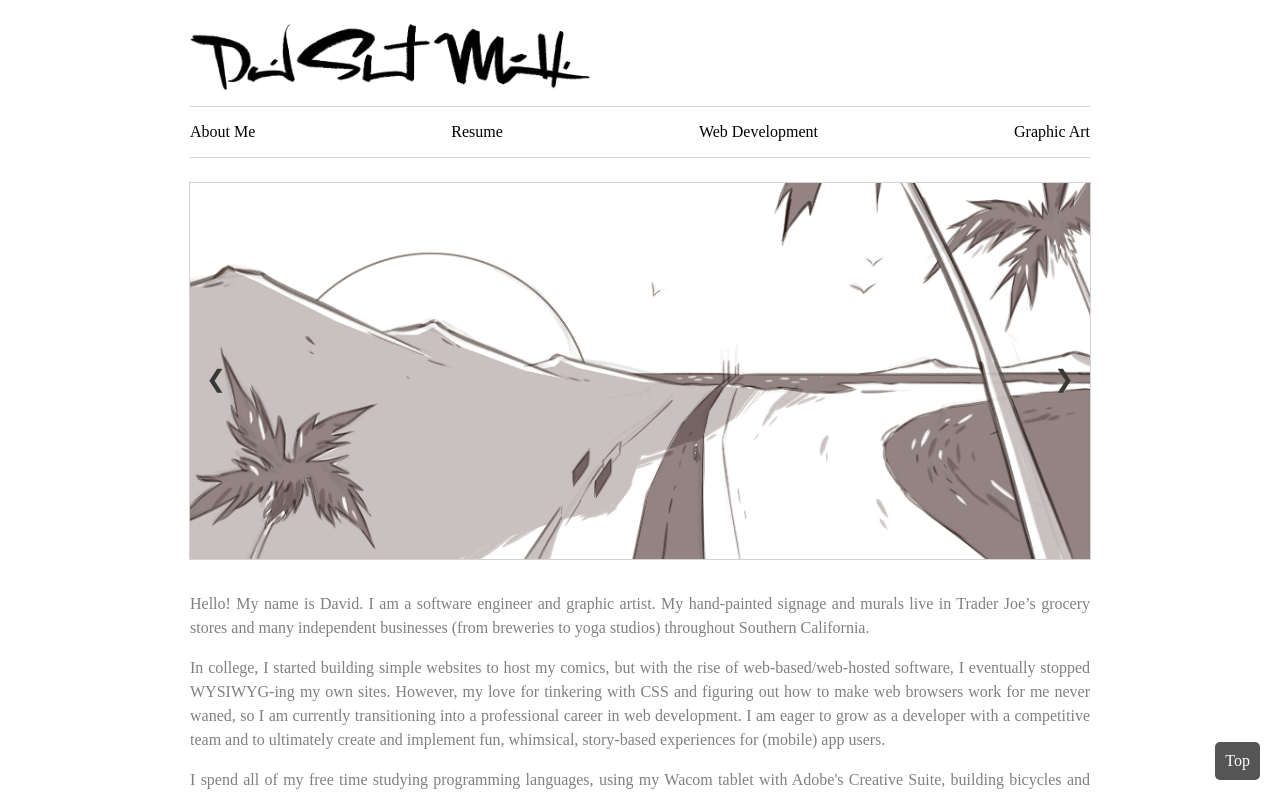
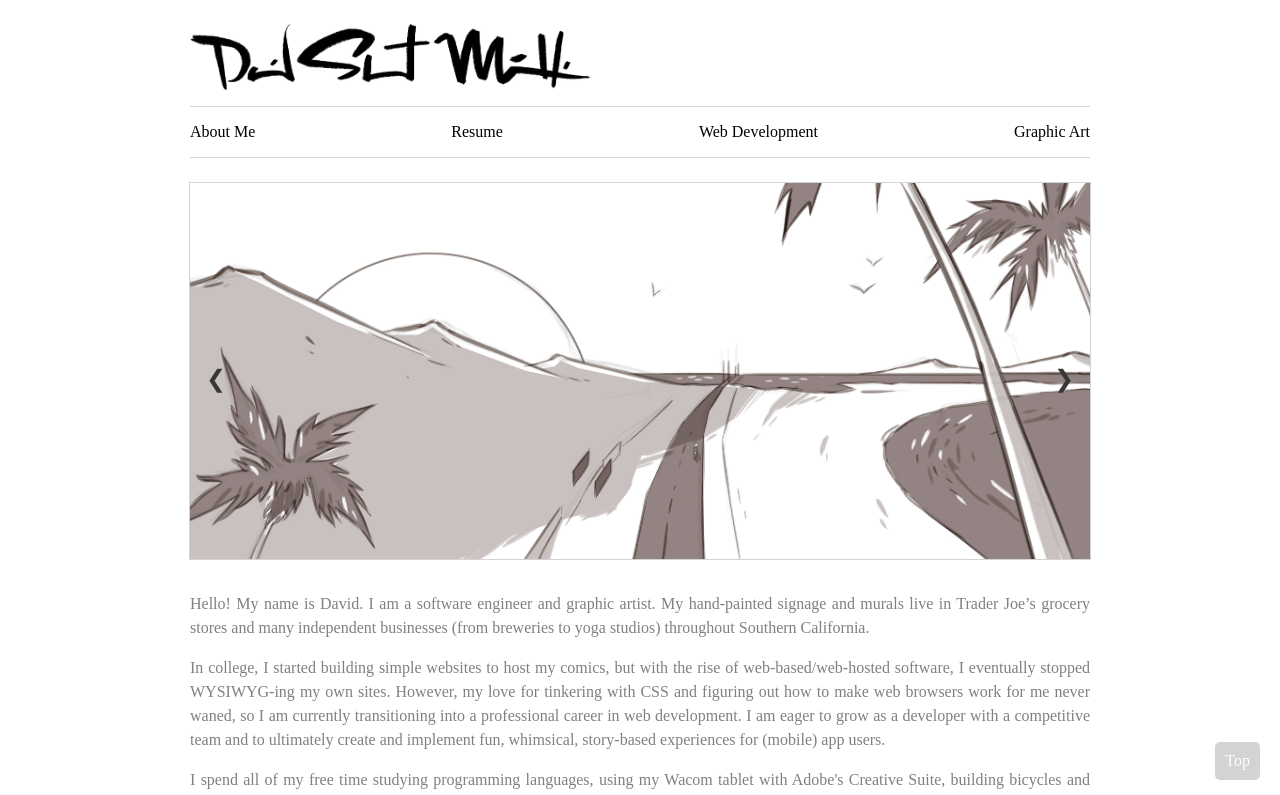
Before and after one commit to 8712ce/portfolio, a React (Create React App) app: page / in a window 1280 px wide. Shown: the top 795 px of the page. Built offline with nearby package versions, Linux system fonts and the light colour scheme.

Commit message:
changed header links cursor

```diff
--- a/src/components/Footer/footer.css
+++ b/src/components/Footer/footer.css
@@ -21,7 +21,7 @@
     position: fixed;
     bottom: 20px;
     right: 20px;
-    background-color: #555;
+    background-color: lightgray;
     color: #fff;
     padding: 10px;
     border-radius: 5px;
--- a/src/components/Header/header.css
+++ b/src/components/Header/header.css
@@ -23,3 +23,7 @@ nav {
 .h_link {
     margin: 1em 0em;
 }
+
+.h_link:hover {
+    cursor: pointer;
+  }
```
